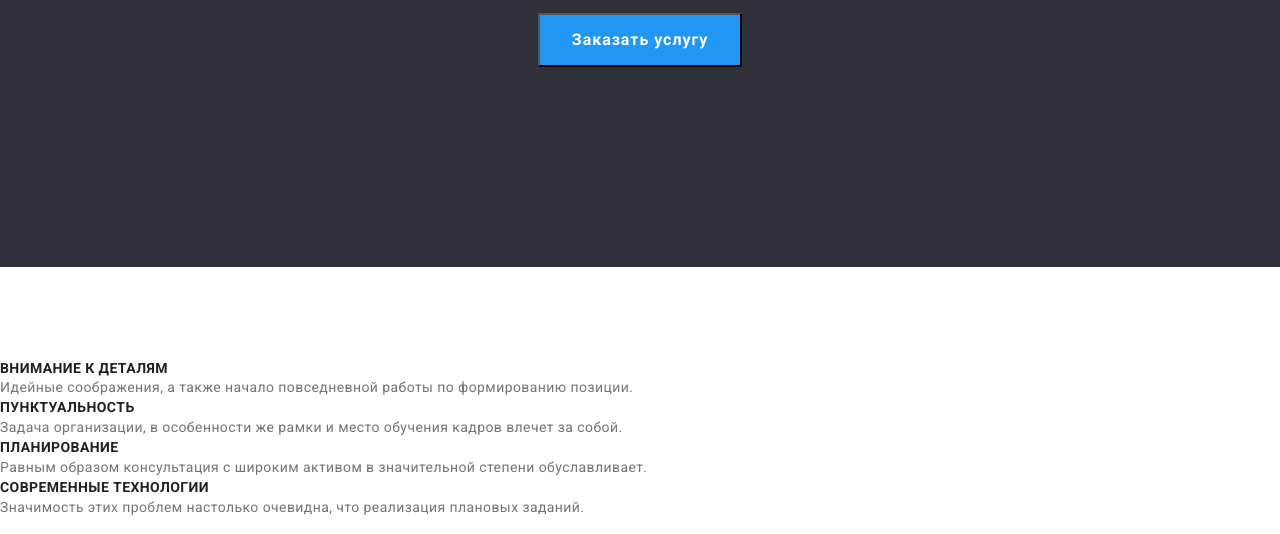
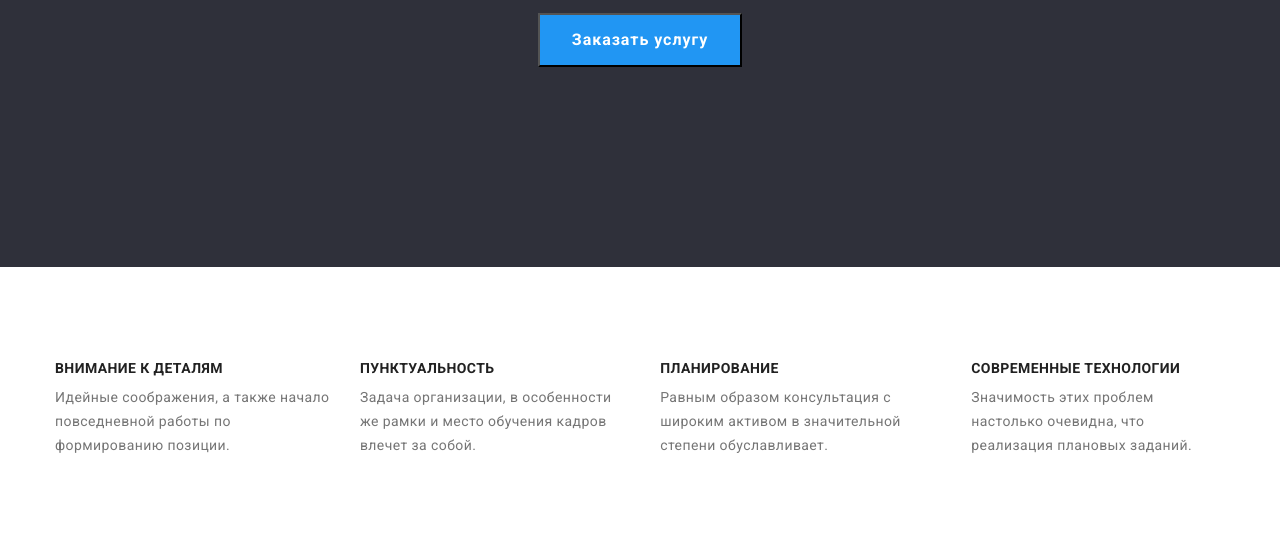
Before and after one commit to YevhenRymarcuk/goit-markup-hw-03, a plain HTML site: page index.html in a window 1280 px wide. Shown: the part 418-952 px from the top of the page. Drawn offline with nearby package versions, Linux system fonts and the light colour scheme.

Commit message:
Добавляет стили для геометрии и позиционирование контента блока "Преимущества"

```diff
--- a/css/styles.css
+++ b/css/styles.css
@@ -71,6 +71,7 @@ p,
 ul {
   margin: 0;
   padding: 0;
+  list-style: none;
 }
 
 img {
@@ -139,8 +140,6 @@ img {
 }
 
 .nav-list {
-  list-style: none;
-
   font-weight: 500;
   font-size: 14px;
   line-height: 1.14;
@@ -170,8 +169,6 @@ img {
 }
 
 .contacts-list {
-  list-style: none;
-
   font-weight: 500;
   font-size: 14px;
   line-height: 1.14;
@@ -246,9 +243,16 @@ img {
 /* Преимущества / особенности ВебСтудии */
 
 .benefits-list {
-  list-style: none;
+  display: flex;
 }
+
+.benefits-item:not(:last-child) {
+  margin-right: 30px;
+}
+
 .benefits-list .item-title {
+  margin-bottom: 10px;
+
   font-weight: bold;
   font-size: 14px;
   line-height: 1.14;
--- a/index.html
+++ b/index.html
@@ -66,7 +66,7 @@
             <h2 class="section-title-main" hidden>Преимущества / особенности</h2>
 
             <!-- Список преимуществ -->
-            <ul class="benefits-list">
+            <ul class="benefits-list container">
                 <li class="benefits-item">
                     <h3 class="item-title">Внимание к деталям</h3>
                     <p class="item-text">Идейные соображения, а также начало повседневной работы по формированию позиции.</p>
```
